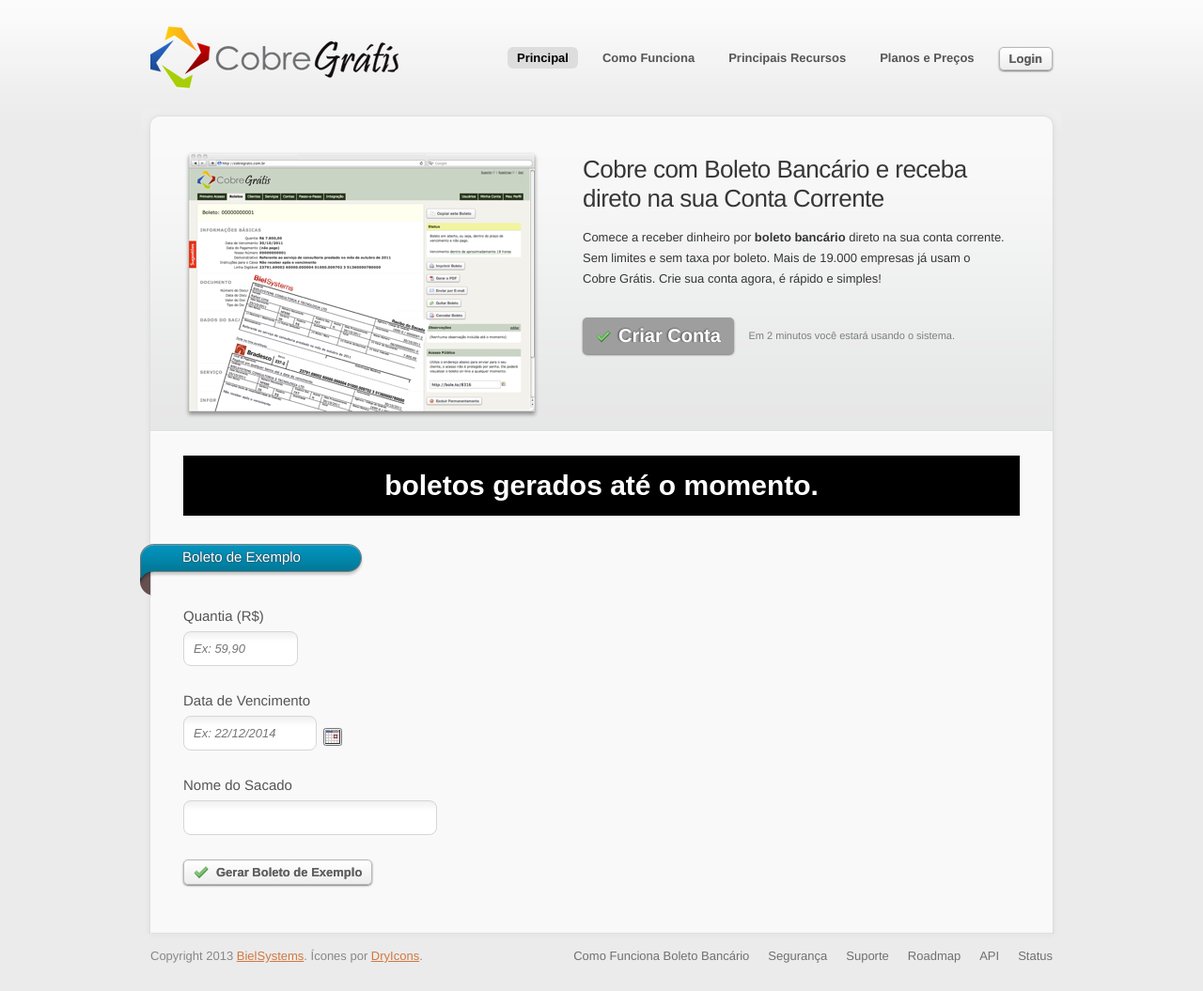
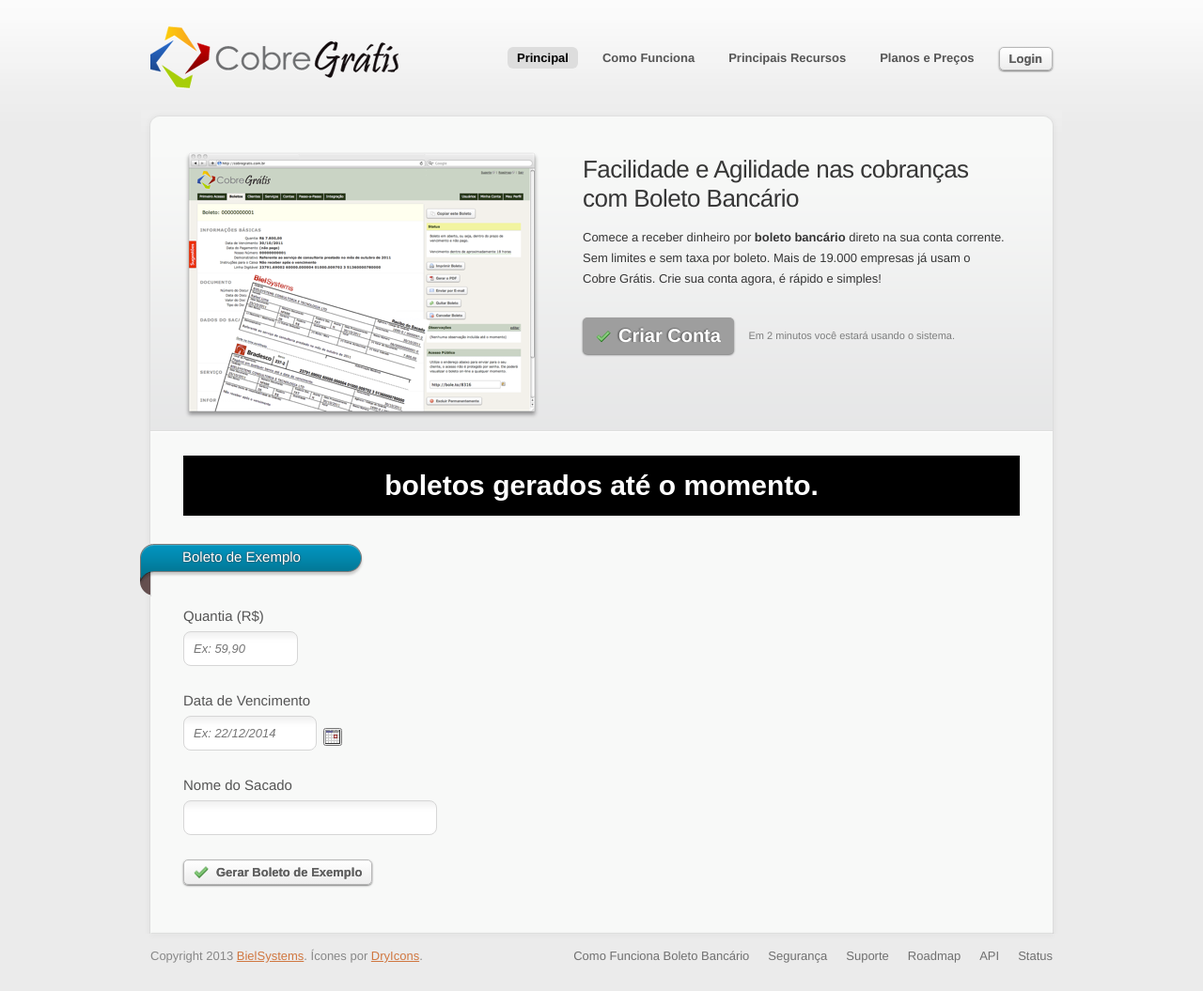
Before and after one commit to CobreGratis/cobregratis.github.io, a Jekyll site: the page built from index.html, in a window 1280 px wide. Shown: the whole page at 94% size. Built offline with Jekyll 4.4.1, drawn with Linux system fonts in a browser that asks for light colours; nearby versions of some CDN libraries; some web fonts are replaced; comment, search, counter and statistics services are not loaded; grey boxes are pictures that could not be loaded.

Commit message:
change pitch

```diff
--- a/index.html
+++ b/index.html
@@ -10,7 +10,7 @@
 
   <!-- Start App Info -->
   <div class="info">
-  	<h1>Cobre com Boleto Bancário e receba direto na sua Conta Corrente</h1>
+  	<h1>Facilidade e Agilidade nas cobranças com Boleto Bancário</h1>
   	<p>Comece a receber dinheiro por <strong>boleto bancário</strong> direto na sua conta corrente. Sem limites e sem taxa por boleto. Mais de 19.000 empresas já usam o Cobre Grátis. Crie sua conta agora, é rápido e simples!</p>
   	<a href="https://app.cobregratis.com.br/accounts/new" class="sexybutton sexysimple sexygreen sexyxxl"><span class="ok">Criar Conta</span></a>
   	<span class="trial">Em 2 minutos você estará usando o sistema.</span>
```
